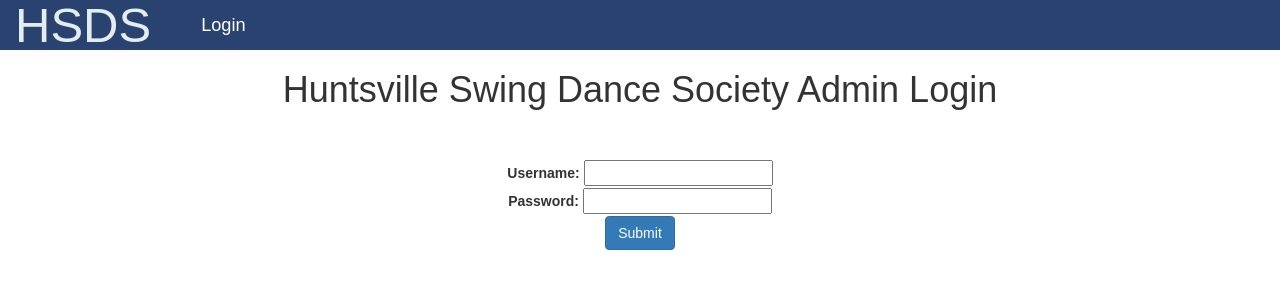
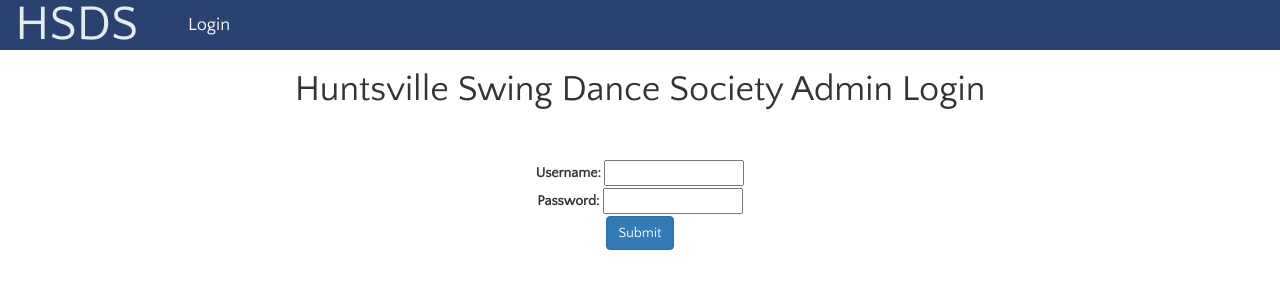
Before and after one commit to tmcintire/event-tickets, a Django app: page /accounts/login/?next=/admission/1/ in a window 1280 px wide. Shown: the top 300 px of the page. Run offline with Django 3.2, Linux system fonts and the light colour scheme; parts of the project's set-up code (start-up, migrations or seed data) failed here and were passed over; some libraries are stand-ins or nearby versions.

Commit message:
Changed fonts

```diff
--- a/templates/base.html
+++ b/templates/base.html
@@ -8,6 +8,7 @@
 
 <head>
     <title>Event Organizer - {{ organization_name }}</title>
+    <link href="https://fonts.googleapis.com/css?family=Quattrocento+Sans" rel="stylesheet">
     <link href='https://fonts.googleapis.com/css?family=Lato' rel='stylesheet' type='text/css'>
     <link href="https://fonts.googleapis.com/css?family=Dosis" rel="stylesheet">
     <link href="//code.jquery.com/ui/1.11.4/themes/smoothness/jquery-ui.css" rel="stylesheet">
```
Also changed, not shown: 5 other files.
